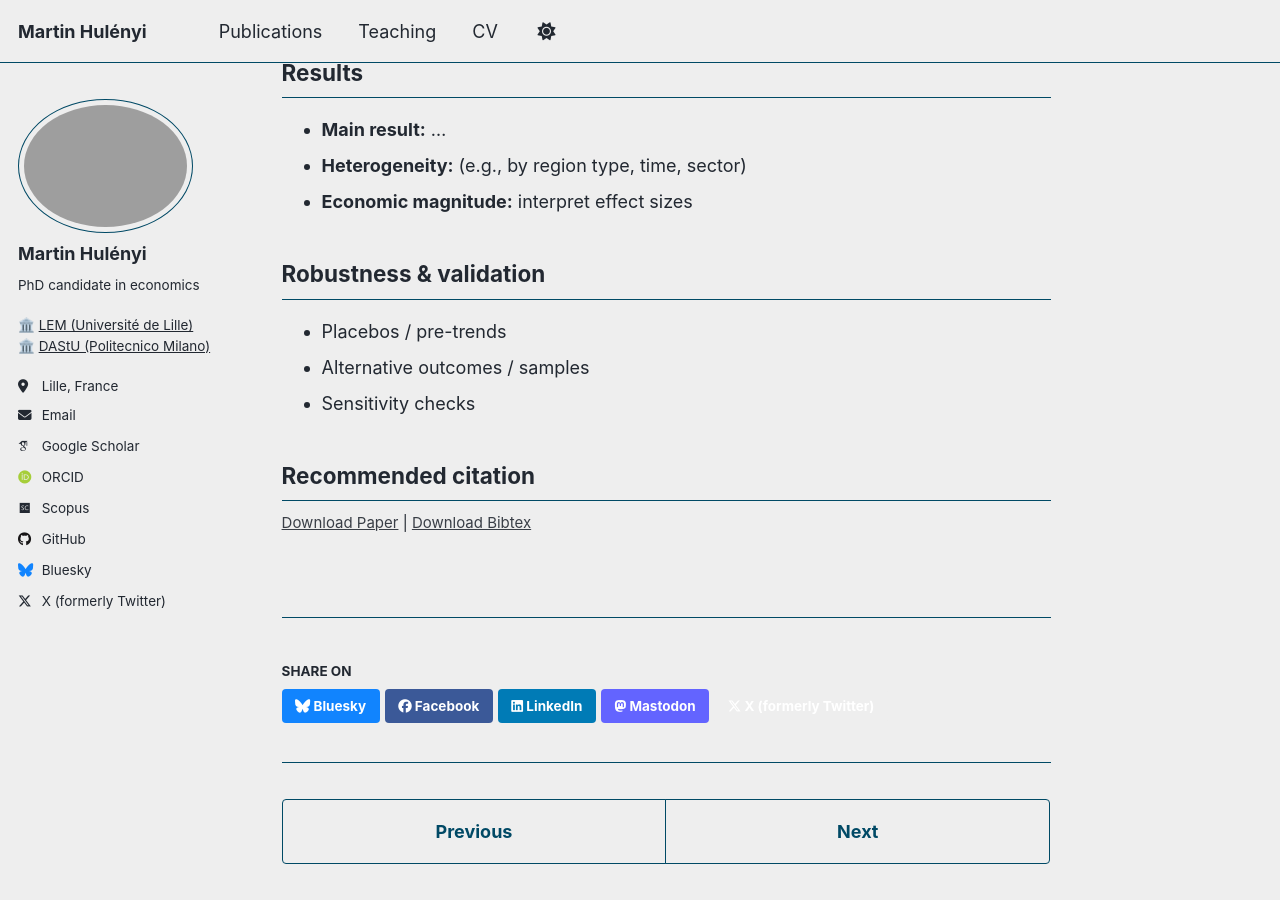
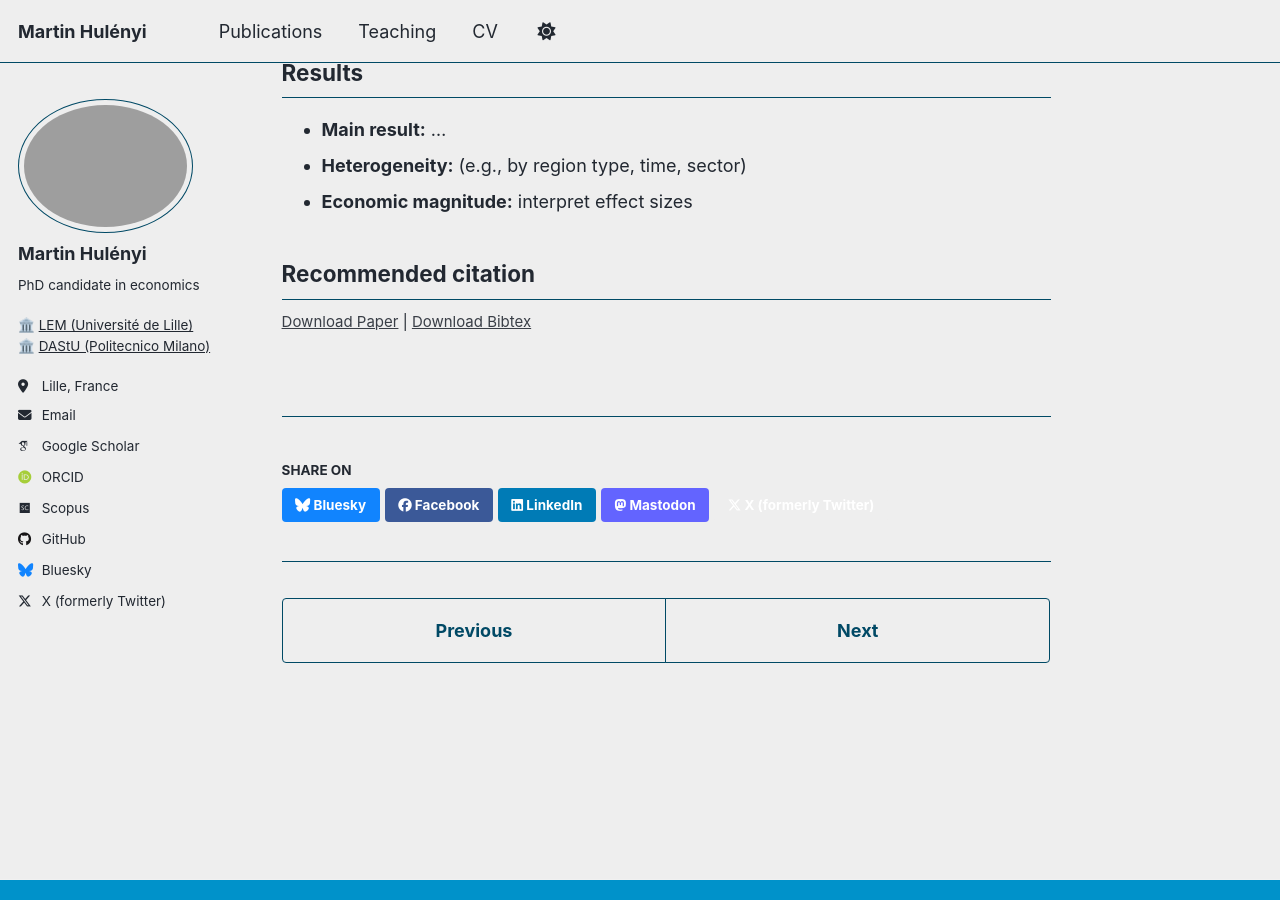
Before and after one commit to martinhulenyi/martinhulenyi.github.io, a Jekyll site: the page built from _publications/2009-10-01-paper-title-number-1.md, in a window 1280 px wide and 900 px high, scrolled down 1171 px. Built offline with Jekyll 4.4.1, drawn with Linux system fonts in a browser that asks for light colours; some web fonts are replaced; a script that is not in the unit is left out.

Commit message:
Update 2009-10-01-paper-title-number-1.md

```diff
--- a/_publications/2009-10-01-paper-title-number-1.md
+++ b/_publications/2009-10-01-paper-title-number-1.md
@@ -35,10 +35,10 @@ One paragraph on what the paper asks and why it matters.
 - **Heterogeneity:** (e.g., by region type, time, sector)
 - **Economic magnitude:** interpret effect sizes
 
-## Robustness & validation
+<!-- ## Robustness & validation
 - Placebos / pre-trends
 - Alternative outcomes / samples
-- Sensitivity checks
+- Sensitivity checks -->
 
 
 ## Recommended citation
```
